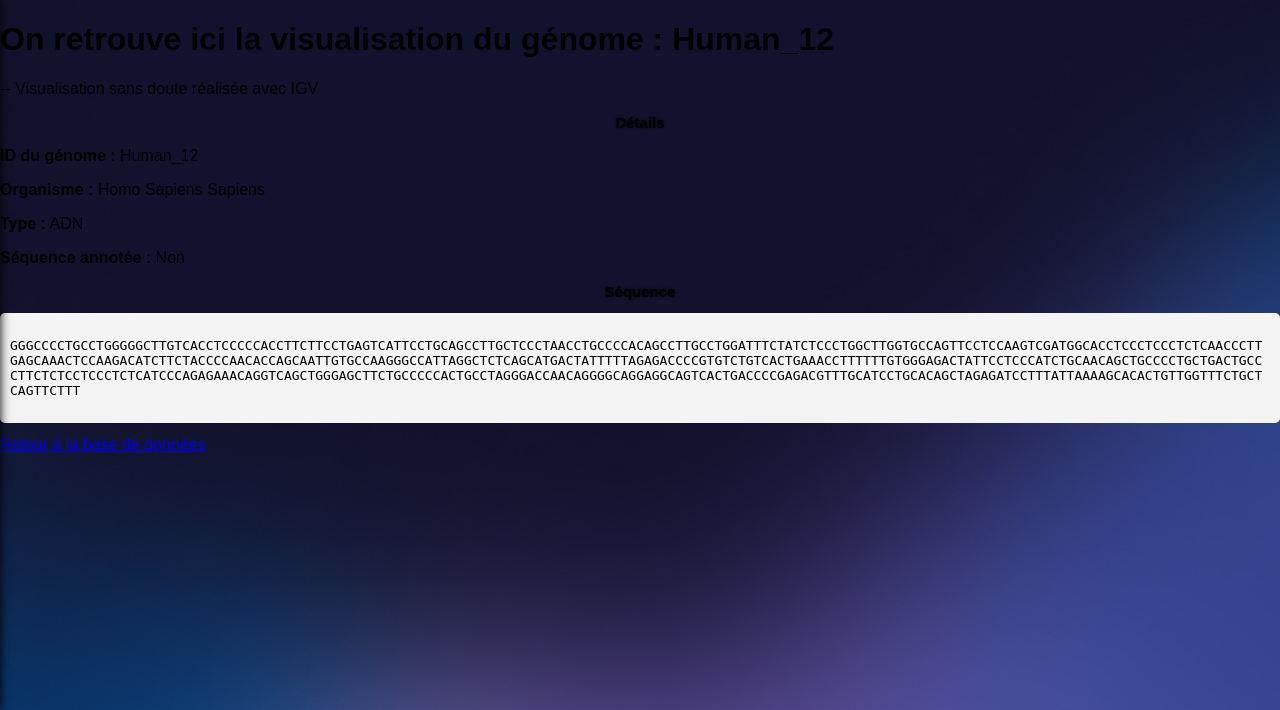
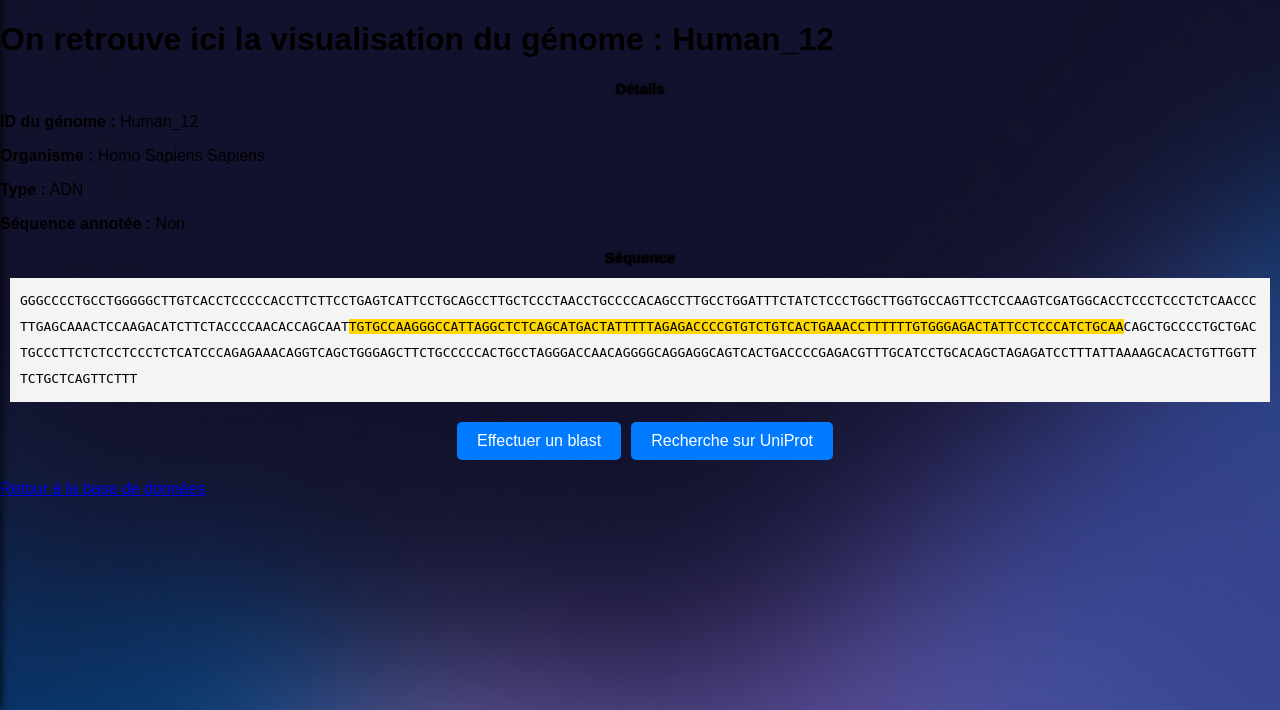
Before and after one commit to Antoine2596/The-EYAA-Project, a Django app: a page that uses core/templates/core/visualisation.html in a window 1280 px wide. Shown: the part 90-800 px from the top of the page. Run offline with Django 5.2, Linux system fonts and the light colour scheme; a user stored in the database is signed in; data comes from the database, SQL or seed files in the repository; both versions use the stored data as it was after the commit.

Commit message:
ajout_visualisation

```diff
--- a/core/templates/core/visualisation.html
+++ b/core/templates/core/visualisation.html
@@ -6,10 +6,53 @@ Visualisation - EYAA
 {% endblock %}
 
 {% block content %}
+
+<style>
+
+    .sequence-container {
+        word-wrap: break-word;
+        max-height: 30em;
+        overflow-x: auto;
+        overflow-y: auto;
+        white-space: normal;
+        background: #f4f4f4;
+        padding: 10px;
+        font-family: monospace;
+        display: block;
+        margin: 10px;
+        line-height: 2;
+    }
+
+    .button-container {
+        display: flex;
+        justify-content: center; /* Centrer les boutons horizontalement */
+        gap: 10px; /* Espacement entre les boutons */
+        margin: 20px 0;
+    }
+
+    .blast-button, .uniprot-button, .copy-button {
+        background-color: #007BFF;
+        color: white;
+        padding: 10px 20px;
+        text-align: center;
+        border: none;
+        border-radius: 5px;
+        cursor: pointer;
+        font-size: 16px;
+        text-decoration: none;
+        display: inline-block;
+        transition: background-color 0.3s;
+    }
+
+    .blast-button:hover, .uniprot-button:hover, .copy-button:hover {
+        background-color: #0056b3;
+    }
+
+</style>
+
 <div class="visualisation-container">
     {% if obj_type == "genome" %}
         <h1 class="visualisation">On retrouve ici la visualisation du génome : {{ obj.genome_id }}</h1>
-        <p class="visualisation_descriptif"> -- Visualisation sans doute réalisée avec IGV</p>
         <section>
             <h2>Détails</h2>
             <p><strong>ID du génome :</strong> {{ obj.genome_id }}</p>
@@ -23,10 +66,15 @@ Visualisation - EYAA
                 {% endif %}
             </p>
         </section>
+
         <section>
             <h2>Séquence</h2>
-            <pre style="word-wrap: break-word; white-space: pre-wrap; background: #f4f4f4; padding: 10px; border-radius: 5px;">
-                {{ obj.genome_sequence }}
+            <pre class="sequence-container">
+                {% if highlighted_sequence %}
+                    {{ highlighted_sequence|safe }}
+                {% else %}
+                    {{ obj.genome_sequence }}
+                {% endif %}
             </pre>
         </section>
 
@@ -70,9 +118,15 @@ Visualisation - EYAA
     {% else %}
         <p>Type d'objet non reconnu.</p>
     {% endif %}
+
+
+     <div class="button-container">
+        <a href="https://blast.ncbi.nlm.nih.gov/Blast.cgi" class="blast-button" target="_blank">Effectuer un blast</a>
+        <a href="https://www.uniprot.org/" class="uniprot-button" target="_blank">Recherche sur UniProt</a>
     </div>
 
     <footer>
         <a href="{% url 'genome_database' %}">Retour à la base de données</a>
     </footer>
+
 {% endblock %}
--- a/core/views.py
+++ b/core/views.py
@@ -91,18 +91,60 @@ def deconnexion(request):
     logout(request)
     return redirect("page_non_connecte")
 
+
+STATUS_COLORS = {
+    "Nothing": "#FFB6C1",  # Rose clair
+    "Assigned": "#ADD8E6",  # Bleu clair
+    "Awaiting validation": "#FFD700",  # Jaune doré
+    "Validated": "#90EE90",  # Vert clair
+}
+
+def highlight_sequences(genome_sequence, associated_sequences):
+    highlighted = list(genome_sequence)
+    annotations = []
+
+    for seq in associated_sequences:
+        color = STATUS_COLORS.get(seq.sequence_status, "#D3D3D3")
+        url = f"/visualisation/sequence/{seq.sequence_id}"
+        title = f"Gene: {seq.gene_name} ({seq.sequence_start}-{seq.sequence_stop}) - {seq.sequence_status}"
+
+        start, stop = seq.sequence_start, seq.sequence_stop
+        annotations.append((start, f'<a href="{url}" title="{title}" style="text-decoration: none; color: inherit;">'
+                                   f'<mark style="background-color: {color};">'))
+        annotations.append((stop, '</mark></a>'))
+
+    for pos, tag in sorted(annotations, reverse=True):
+        highlighted.insert(pos, tag)
+
+    return "".join(highlighted)
+
+
 @login_required
 def visualisation(request, obj_type, obj_id):
     if obj_type == "genome":
         obj = get_object_or_404(Genome, genome_id=obj_id)
+        associated_sequences = obj.sequences.all()
+        highlighted_sequence = highlight_sequences(
+            obj.genome_sequence, associated_sequences
+        )
     elif obj_type == "sequence":
-        obj = get_object_or_404(Sequence, sequence_id = obj_id)
+        obj = get_object_or_404(Sequence, sequence_id=obj_id)
+        highlighted_sequence = None
     elif obj_type == "annotation":
         obj = get_object_or_404(Annotation, annotation_id=obj_id)
+        highlighted_sequence = None
     else:
         return render(request, "core/404.html", {"message": "Type d'objet non reconnu."})
 
-    return render(request, "core/visualisation.html", {"obj": obj, "obj_type": obj_type})
+    return render(
+        request,
+        "core/visualisation.html",
+        {
+            "obj": obj,
+            "obj_type": obj_type,
+            "highlighted_sequence": highlighted_sequence,
+        },
+    )
 
 
 def inscription(request):
```
Also changed, not shown: db.sqlite3.
